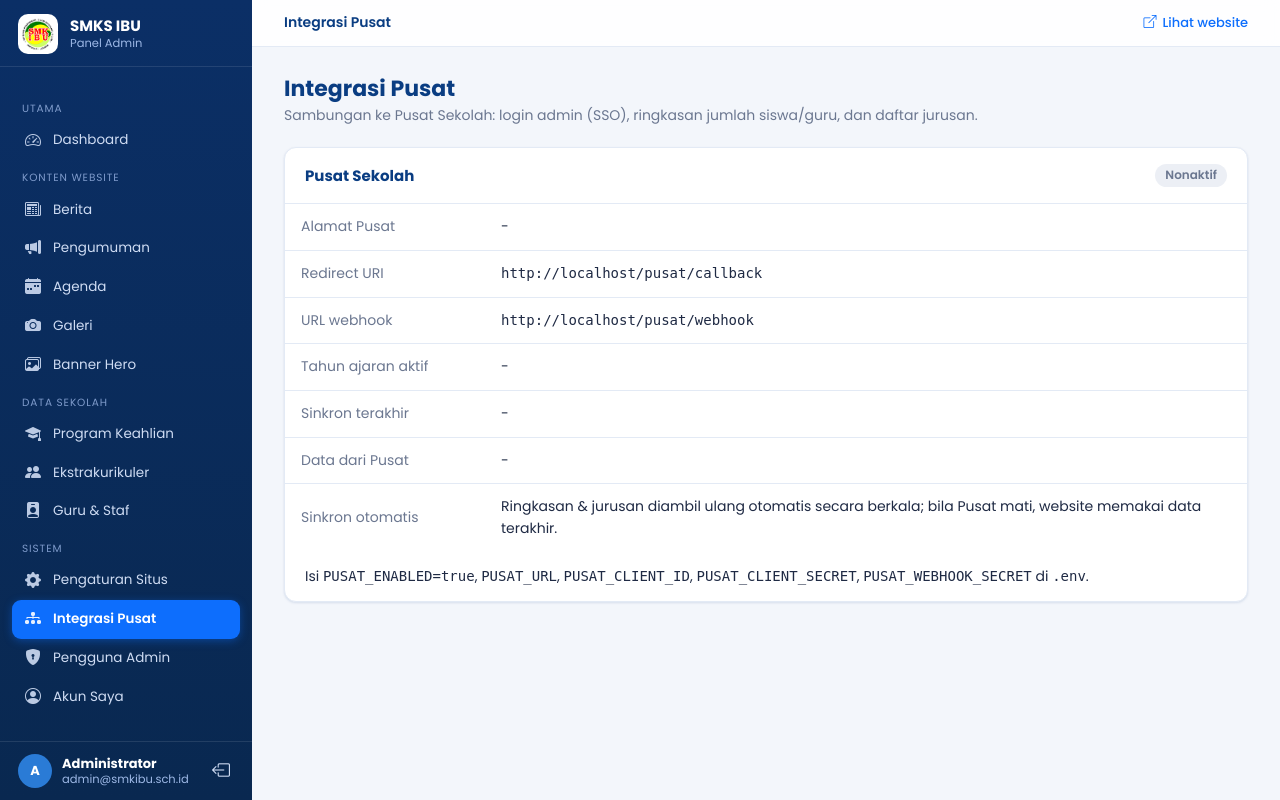
After one commit to andieawan/web-pusat, a Laravel app: page /admin/integrasi in a window 1280 px wide. The commit adds this page. Run offline with Laravel 12, Linux system fonts and the light colour scheme; a user stored in the database is signed in; data comes from the database, SQL or seed files in the repository.

Commit message:
Halaman Integrasi Pusat diseragamkan di semua aplikasi
Susunan sama: status, alamat Pusat, Redirect URI, URL webhook, tahun ajaran aktif, sinkron terakhir,
data tersalin, tombol Uji koneksi & Sinkron sekarang, dan tabel hasil sinkron.

Co-Authored-By: Claude Opus 5.5 <noreply@anthropic.com>
Claude-Session: https://claude.ai/code/session_01TMntm51fS7ehdqzi5HY4Dr

```diff
--- /dev/null
+++ b/app/Http/Controllers/Admin/IntegrasiController.php
@@ -0,0 +1,61 @@
+<?php
+
+namespace App\Http\Controllers\Admin;
+
+use App\Http\Controllers\Controller;
+use App\Models\ProgramKeahlian;
+use App\Services\PusatKlien;
+use Illuminate\Support\Facades\Cache;
+
+/** Admin → Integrasi Pusat: susunan sama dengan aplikasi lain (status, alamat, data dari Pusat, uji koneksi, sinkron). */
+class IntegrasiController extends Controller
+{
+    public function index()
+    {
+        $siap = PusatKlien::siap();
+        $aktif = PusatKlien::aktif();
+        $r = $aktif ? PusatKlien::ringkasan() : null;
+        $jurusan = $aktif ? PusatKlien::jurusan() : null;
+
+        return view('admin.integrasi', ['p' => [
+            'aktif' => $aktif, 'siap' => $siap, 'url' => config('pusat.url'),
+            'callback' => route('pusat.callback'), 'webhook' => route('pusat.webhook'),
+            'tahun' => $r['tahun_ajaran'] ?? null,
+            'terakhir' => Cache::get('pusat.sinkron_terakhir'),
+            'jumlah' => $r === null ? [] : [
+                'siswa aktif' => (int) ($r['jumlah_siswa_aktif'] ?? 0), 'guru' => (int) ($r['jumlah_guru'] ?? 0),
+                'staf' => (int) ($r['jumlah_staf'] ?? 0), 'kelas' => (int) ($r['jumlah_kelas'] ?? 0), 'jurusan' => count($jurusan ?? []),
+            ],
+            'jurusanBelumAda' => $jurusan === null ? [] : collect($jurusan)->pluck('nama')
+                ->reject(fn ($n) => ProgramKeahlian::whereRaw('LOWER(nama) = ?', [mb_strtolower(trim($n))])->exists())->values()->all(),
+        ]]);
+    }
+
+    public function ujiPusat()
+    {
+        if (! PusatKlien::aktif()) {
+            return back()->with('err', 'Integrasi Pusat belum aktif (isi PUSAT_* di .env).');
+        }
+        try {
+            $res = PusatKlien::http()->get('/api/v1/ping');
+        } catch (\Throwable $e) {
+            return back()->with('err', 'Pusat tidak dapat dihubungi: '.mb_substr($e->getMessage(), 0, 200));
+        }
+        if ($res->status() === 401) {
+            return back()->with('err', 'Pusat menolak kredensial (client_id/secret salah atau aplikasi nonaktif).');
+        }
+
+        return $res->ok() ? back()->with('ok', 'Terhubung ke Pusat. Kredensial benar.') : back()->with('err', 'Pusat membalas HTTP '.$res->status().'.');
+    }
+
+    public function sinkron()
+    {
+        if (! PusatKlien::aktif()) {
+            return back()->with('err', 'Integrasi Pusat belum aktif (isi PUSAT_* di .env).');
+        }
+
+        return PusatKlien::segarkan()
+            ? back()->with('ok', 'Data dari Pusat diperbarui (ringkasan sekolah & jurusan).')
+            : back()->with('err', 'Pusat tidak dapat dihubungi; website tetap memakai data terakhir yang tersimpan.');
+    }
+}
--- a/app/Services/PusatKlien.php
+++ b/app/Services/PusatKlien.php
@@ -67,6 +67,7 @@ class PusatKlien
         if (is_array($data)) {
             Cache::put($segar, $data, config('pusat.cache_detik'));
             Cache::put($basi, $data, now()->addDays(7));
+            Cache::put('pusat.sinkron_terakhir', now('UTC')->format('Y-m-d H:i:s'), now()->addDays(30));
 
             return $data;
         }
@@ -76,4 +77,15 @@ class PusatKlien
 
         return $lama;
     }
+
+    /** Buang salinan sementara lalu ambil ulang ringkasan & jurusan dari Pusat (tombol "Sinkron sekarang"). */
+    public static function segarkan(): bool
+    {
+        foreach (['ringkasan', 'jurusan'] as $n) {
+            Cache::forget("pusat.$n");
+        }
+        $ok = self::ringkasan() !== null && self::jurusan() !== null;
+
+        return $ok && Cache::get('pusat.sinkron_terakhir') !== null;
+    }
 }
--- /dev/null
+++ b/resources/views/admin/integrasi.blade.php
@@ -0,0 +1,42 @@
+@extends('admin.layout')
+@section('title', 'Integrasi Pusat')
+@section('content')
+{{-- Susunan sama dengan halaman Integrasi di Absensi, BK, TU, dan PKL (gaya mengikuti panel website). --}}
+@php
+    $terakhirTeks = '-';
+    if (! empty($p['terakhir'])) {
+        $t = \Carbon\CarbonImmutable::parse($p['terakhir'], 'UTC')->setTimezone('Asia/Jakarta');
+        $terakhirTeks = $t->format('d-m-Y H:i').' ('.$t->locale('id')->diffForHumans().')';
+    }
+@endphp
+<div class="kepala"><div><h1>Integrasi Pusat</h1><p>Sambungan ke Pusat Sekolah: login admin (SSO), ringkasan jumlah siswa/guru, dan daftar jurusan.</p></div></div>
+
+<div class="kartu">
+    <div class="kartu__kepala"><h2>Pusat Sekolah</h2>
+        @if ($p['aktif'] && $p['siap'])<span class="pil pil--ya">Aktif</span>@elseif ($p['aktif'])<span class="pil">Aktif, database belum diperbarui</span>@else<span class="pil pil--tidak">Nonaktif</span>@endif
+    </div>
+    <div class="tabel-bungkus" style="box-shadow:none;border:0;border-radius:0">
+    <table class="tabel">
+        <tr><td style="width:200px;color:var(--abu)">Alamat Pusat</td><td>{{ $p['url'] ?: '-' }}</td></tr>
+        <tr><td style="color:var(--abu)">Redirect URI</td><td><code>{{ $p['callback'] }}</code></td></tr>
+        <tr><td style="color:var(--abu)">URL webhook</td><td><code>{{ $p['webhook'] }}</code></td></tr>
+        <tr><td style="color:var(--abu)">Tahun ajaran aktif</td><td>{{ $p['tahun'] ?: '-' }}</td></tr>
+        <tr><td style="color:var(--abu)">Sinkron terakhir</td><td>{{ $terakhirTeks }}</td></tr>
+        <tr><td style="color:var(--abu)">Data dari Pusat</td><td>{{ $p['jumlah'] ? collect($p['jumlah'])->map(fn ($n, $l) => $n.' '.$l)->implode(' · ') : '-' }}</td></tr>
+        <tr><td style="color:var(--abu)">Sinkron otomatis</td><td>Ringkasan & jurusan diambil ulang otomatis secara berkala; bila Pusat mati, website memakai data terakhir.</td></tr>
+    </table>
+    </div>
+    @if ($p['aktif'])
+    <div style="padding:14px 20px;display:flex;gap:8px;flex-wrap:wrap">
+        <form method="POST" action="{{ route('admin.integrasi.pusat') }}">@csrf<button class="tombol tombol--garis">Uji koneksi</button></form>
+        <form method="POST" action="{{ route('admin.integrasi.sinkron') }}">@csrf<button class="tombol">Sinkron sekarang</button></form>
+    </div>
+    @else
+    <p style="padding:14px 20px">Isi <code>PUSAT_ENABLED=true</code>, <code>PUSAT_URL</code>, <code>PUSAT_CLIENT_ID</code>, <code>PUSAT_CLIENT_SECRET</code>, <code>PUSAT_WEBHOOK_SECRET</code> di <code>.env</code>.</p>
+    @endif
+</div>
+
+@if ($p['jurusanBelumAda'])
+<div class="notif" style="margin-top:18px;background:var(--biru-bg);border-color:var(--garis)"><i class="bi bi-info-circle-fill"></i><div>Jurusan di Pusat yang belum punya halaman Program Keahlian: <b>{{ implode(', ', $p['jurusanBelumAda']) }}</b>. <a href="{{ route('admin.program.create') }}">Tambahkan</a>.</div></div>
+@endif
+@endsection
--- a/resources/views/admin/layout.blade.php
+++ b/resources/views/admin/layout.blade.php
@@ -31,6 +31,7 @@
         ],
         'Sistem' => [
             ['Pengaturan Situs', 'admin.pengaturan', 'bi-gear-fill', 'admin.pengaturan*'],
+            ['Integrasi Pusat', 'admin.integrasi', 'bi-diagram-3-fill', 'admin.integrasi*'],
             ['Pengguna Admin', 'admin.pengguna.index', 'bi-shield-lock-fill', 'admin.pengguna.*'],
             ['Akun Saya', 'admin.akun', 'bi-person-circle', 'admin.akun*'],
         ],
@@ -68,6 +69,7 @@
         <a href="{{ route('beranda') }}" target="_blank" rel="noopener" class="atas__tautan"><i class="bi bi-box-arrow-up-right"></i><span>Lihat website</span></a>
     </header>
     <main class="isi">
+        @if (session('err'))<div class="notif notif--err" role="alert"><i class="bi bi-exclamation-triangle-fill"></i><div>{{ session('err') }}</div><button type="button" class="notif__tutup" data-tutup aria-label="Tutup">&times;</button></div>@endif
         @if (session('ok'))<div class="notif notif--ok" role="status"><i class="bi bi-check-circle-fill"></i><div>{{ session('ok') }}</div><button type="button" class="notif__tutup" data-tutup aria-label="Tutup">&times;</button></div>@endif
         @yield('content')
     </main>
--- a/routes/web.php
+++ b/routes/web.php
@@ -49,6 +49,10 @@ Route::prefix('admin')->name('admin.')->middleware(['auth', 'auth.session', 'adm
     Route::put('akun/password', [Admin\AkunController::class, 'password'])->middleware('throttle:6,1')->name('akun.password');
     Route::resource('pengguna', Admin\PenggunaController::class)->except('show');
 
+    Route::get('integrasi', [Admin\IntegrasiController::class, 'index'])->name('integrasi');
+    Route::post('integrasi/uji-pusat', [Admin\IntegrasiController::class, 'ujiPusat'])->middleware('throttle:10,1')->name('integrasi.pusat');
+    Route::post('integrasi/sinkron', [Admin\IntegrasiController::class, 'sinkron'])->middleware('throttle:5,1')->name('integrasi.sinkron');
+
     Route::get('pengaturan', [Admin\PengaturanController::class, 'edit'])->name('pengaturan');
     Route::put('pengaturan', [Admin\PengaturanController::class, 'update'])->name('pengaturan.update');
 });
```
Also changed, not shown: tests/Feature/PusatTest.php (+14 -0 lines).
